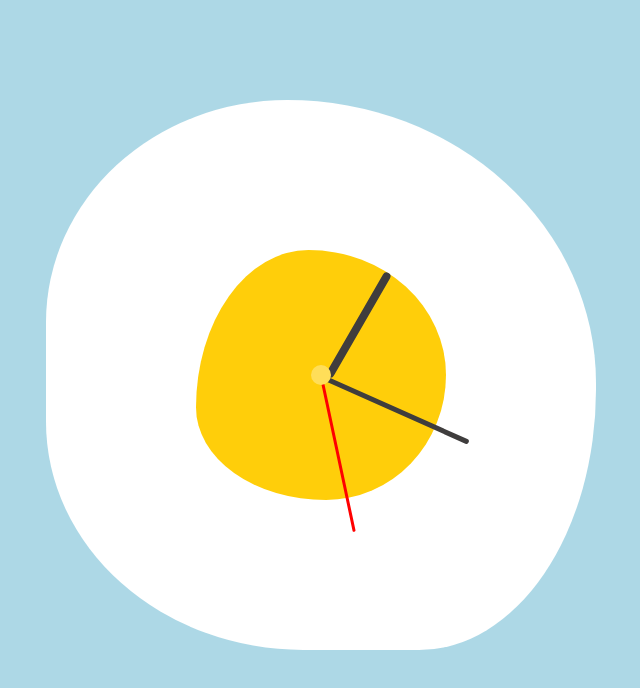
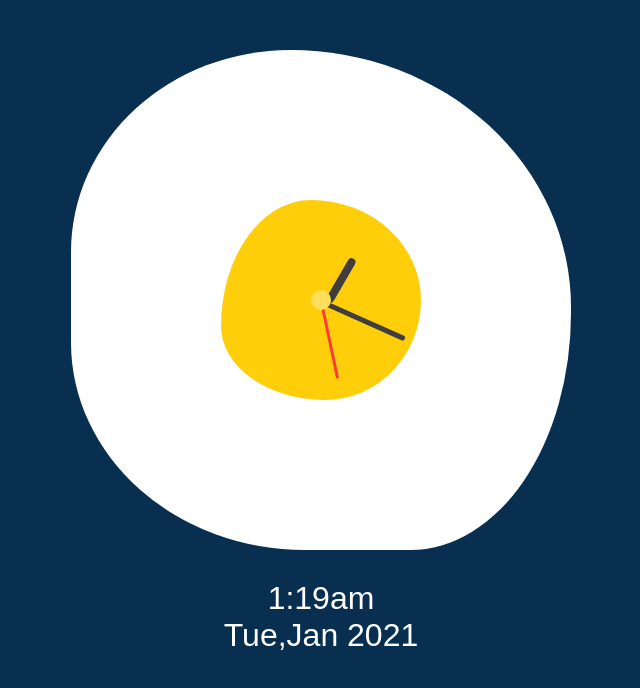
Before and after one commit to chloe-trn/egg-clock, a plain HTML site: page index.html in a window 1280 px wide. Shown: the whole page, without its empty margins (319-959 px from the left). Drawn offline with Linux system fonts and the light colour scheme; a web font is replaced by a local one.

Commit message:
Add date and time labels

```diff
--- a/index.html
+++ b/index.html
@@ -16,8 +16,8 @@
         </div>
     </div>
 
-
-
+    <div class="time"></div>
+    <div class="current-date"></div>
   <script src="script.js"></script>
 </body>
 </html>
--- a/script.js
+++ b/script.js
@@ -2,33 +2,45 @@ const interval = 1000; // 1000 ms
 const hourHand = document.querySelector('.hour-hand');
 const minuteHand = document.querySelector('.minute-hand');
 const secondHand = document.querySelector('.second-hand');
+const time = document.querySelector('.time');
+const currentDate = document.querySelector('.current-date');
+let amPM;
+const days = ['Sun','Mon','Tue','Wed',
+              'Thu','Fri','Sat'];
+const months = ['Jan','Feb','March','April','May','June',
+                'July','Aug','Sept','Oct','Nov','Dec'];
 
-clock();
 function rotate(clockHand, degree){
-    if (degree >= 180){
-        clockHand.style.transform = `rotate(${degree}deg) translateX(50%)`;
-    }else{
-        clockHand.style.transform = `rotate(${degree}deg) translateX(50%)`;
-    }
+    clockHand.style.transform = `rotate(${degree}deg) translateX(50%)`;
 }
+
 function clock(){
     let date = new Date();
-    //console.log("date: "+date);
+    let day = date.getDay();
+    let month = date.getMonth();
+    let year = date.getFullYear();
     let hour = (date.getHours() + 24) % 12 || 12;;
-    //console.log("hour: "+ hour);
     let minute = date.getMinutes();
-    //console.log("min: " + minute);
     let second = date.getSeconds();
-    //console.log("sec: "+ second);
     let hourHandDeg = (hour * 360) / 12;       // 12 hours on clock
-    //console.log(hourHandDeg);
     let minuteHandDeg = (minute * 360 ) / 60;  // 60 minutes per hour
-    //console.log(minuteHandDeg);
     let secondHandDeg =  (second * 360) / 60;  // 60 seconds per minute
-    //console.log(secondHandDeg);
+
     rotate(hourHand,hourHandDeg);
     rotate(minuteHand,minuteHandDeg);
     rotate(secondHand,secondHandDeg);
+
+    if (date.getHours() >= 12){
+        amPm = 'pm';
+    }else{
+        amPm = 'am';
+    }
+    if(minute < 10){
+        minute = '0' + minute;
+    }
+
+    time.innerHTML = `${hour}:${minute}${amPm}`;
+    currentDate.innerHTML = `${days[day]},${months[month]} ${year}`;
 }
-
+clock();
 setInterval(clock,interval);
--- a/style.css
+++ b/style.css
@@ -1,17 +1,24 @@
+@import url('https://fonts.googleapis.com/css2?family=Yusei+Magic&display=swap');
 *{
     padding: 0;
     margin: 0;
     box-sizing: border-box;
 }
 body{
-    background: lightblue;
+    background: rgb(9, 47, 80);
+    font-family: 'Yusei Magic', sans-serif;
+    font-size: 2em;
+    display: flex;
+    flex-direction: column;
+    color: white;
+    align-items: center;
 }
 .egg-white{
     position: relative;
-    margin: 100px auto;
-    max-width: 550px;
+    margin: 50px auto 30px auto;
+    max-width: 500px;
     width: 100%;
-    height: 550px;
+    height: 500px;
     background: white;
     border-radius: 75% 96% 55% 80% / 69% 88% 81% 71% ;
 }
@@ -22,9 +29,9 @@ body{
     transform: translate(-50%,-50%);
     background:#ffce0a;
     border-radius: 45% 55% 48% 52% / 63% 50% 50% 37% ;
-    max-width: 250px;
+    max-width: 200px;
     width: 100%;
-    height: 250px;
+    height: 200px;
 
 }
 .clock-hand{
@@ -38,19 +45,19 @@ body{
 .hour-hand{
     background: rgb(63, 61, 61);
     width: 8px;
-    height: 120px;
+    height: 50px;
     z-index: 1;
 }
 .minute-hand{
     background: rgb(63, 61, 61);
     width: 5px;
-    height: 160px;
+    height: 90px;
     z-index: 2;
 }
 .second-hand{
     width: 3px;
-    height: 160px;
-    background: red;
+    height: 80px;
+    background: rgb(252, 59, 59);
     z-index: 3;
 }
 .center{
```
